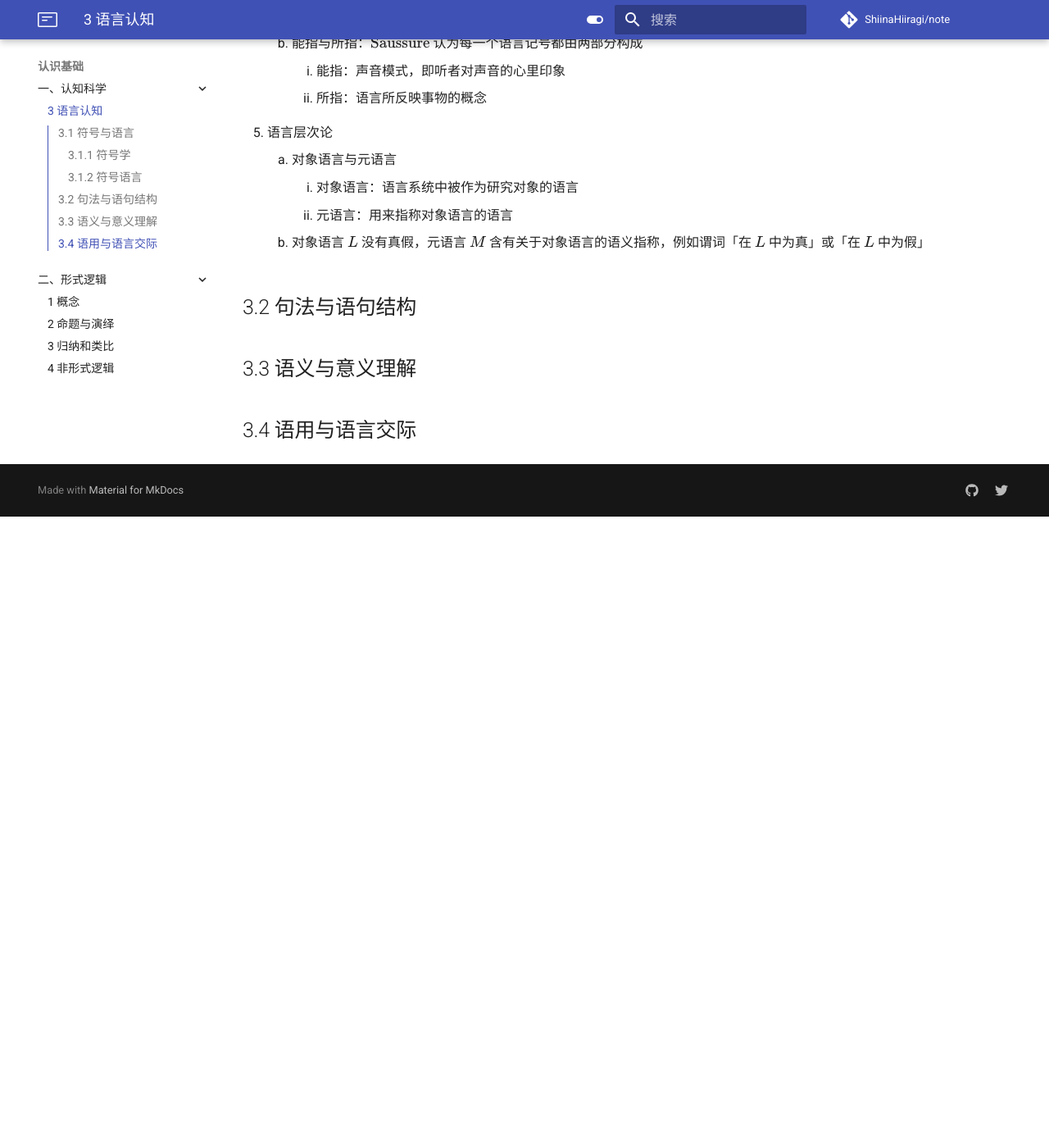
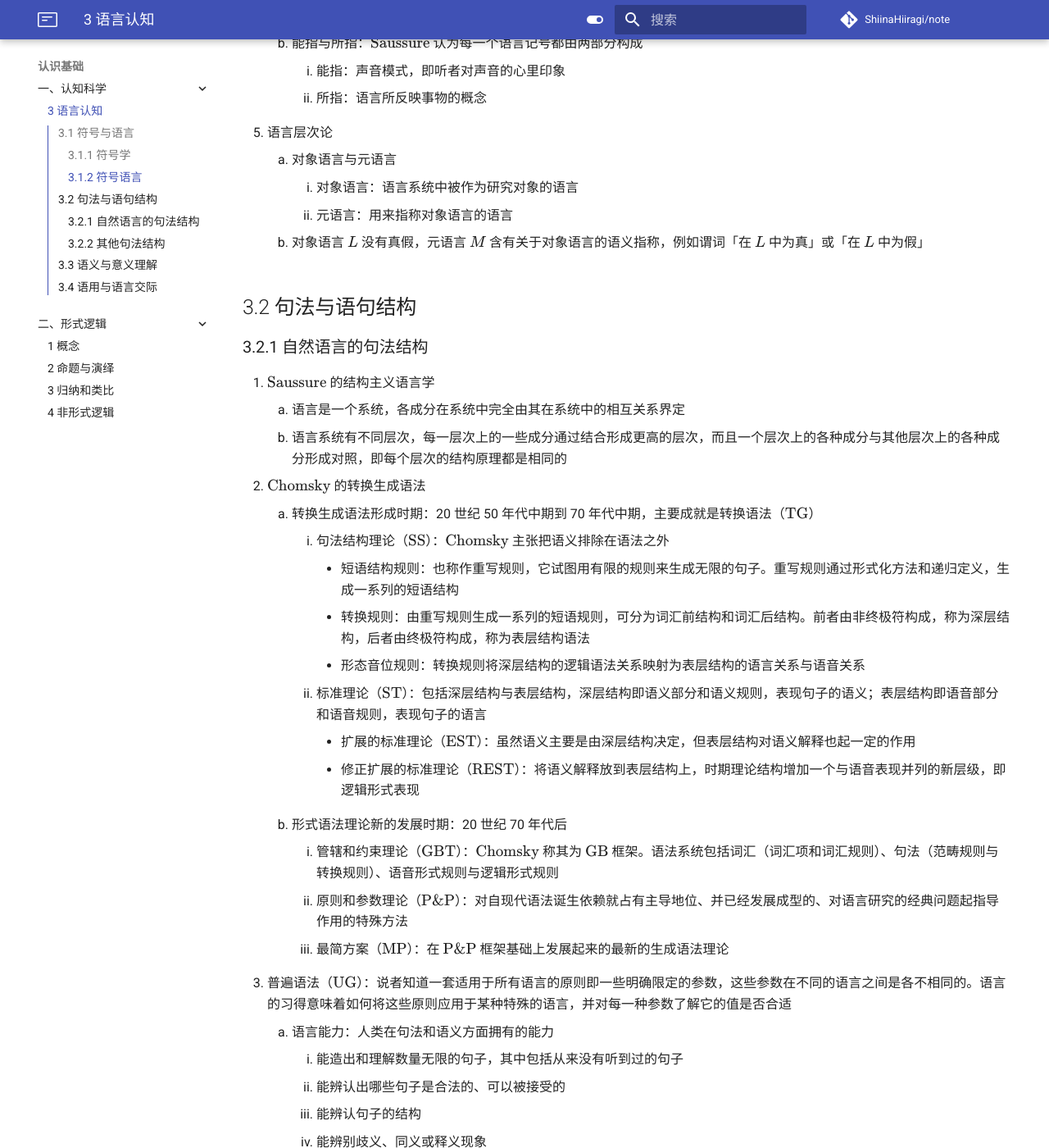
Before and after one commit to ShiinaHiiragi/note, an MkDocs documentation site: the page built from docs/cogn/cogn/lang.md, in a window 1280 px wide and 1400 px high, scrolled down 2305 px. Shown: the whole window at 82% size. Built offline with MkDocs 1.6.1 and Material for MkDocs 9.7.7, drawn with Linux system fonts in a browser that asks for light colours; comment, search, counter and statistics services are not loaded; before the commit the page ends 2935 px from its top, so only the background shows below that; some of the changed text lies outside the part shown.

Commit message:
add syntax for vogn

```diff
--- a/docs/cogn/cogn/lang.md
+++ b/docs/cogn/cogn/lang.md
@@ -10,8 +10,8 @@
     2. 人类的思维是符号思维，即以抽象概念为基础，包括概念、判断与推理等诸形式的思维。符号思维触发了语言与脑的双重进化的进程，符号思维与语言思维之间没有本质的不同
 3. 对语言符号研究的三分框架
     1. 语型学：符号的空间结构
-        1. 词法：初始符号如何排列成有意义的语词
-        2. 句法：语词如何排列为语句
+        1. 词法：根据语言的形成规则，从语言的初始符号，经由形成规则得到语词的加工过程
+        2. 句法：从语词根据句法规则得到语句的加工过程
     2. 语义学：符号的指称与意义
         1. 语义学通过对语言符号和现实世界的对象间建立映射关系来建立语言符号的意义
         2. 自然语言中，语词指称现实世界中的个体、性质或关系；语句指称的是现实世界中的事件
@@ -64,6 +64,50 @@
     2. 对象语言 $L$ 没有真假，元语言 $M$ 含有关于对象语言的语义指称，例如谓词「在 $L$ 中为真」或「在 $L$ 中为假」
 
 ## 3.2 句法与语句结构
+### 3.2.1 自然语言的句法结构
+1. $\text{Saussure}$ 的结构主义语言学
+    1. 语言是一个系统，各成分在系统中完全由其在系统中的相互关系界定
+    2. 语言系统有不同层次，每一层次上的一些成分通过结合形成更高的层次，而且一个层次上的各种成分与其他层次上的各种成分形成对照，即每个层次的结构原理都是相同的
+2. $\text{Chomsky}$ 的转换生成语法
+    1. 转换生成语法形成时期：20 世纪 50 年代中期到 70 年代中期，主要成就是转换语法（$\text{TG}$）
+        1. 句法结构理论（$\text{SS}$）：$\text{Chomsky}$ 主张把语义排除在语法之外
+            - 短语结构规则：也称作重写规则，它试图用有限的规则来生成无限的句子。重写规则通过形式化方法和递归定义，生成一系列的短语结构
+            - 转换规则：由重写规则生成一系列的短语规则，可分为词汇前结构和词汇后结构。前者由非终极符构成，称为深层结构，后者由终极符构成，称为表层结构语法
+            - 形态音位规则：转换规则将深层结构的逻辑语法关系映射为表层结构的语言关系与语音关系
+        2. 标准理论（$\text{ST}$）：包括深层结构与表层结构，深层结构即语义部分和语义规则，表现句子的语义；表层结构即语音部分和语音规则，表现句子的语言
+            - 扩展的标准理论（$\text{EST}$）：虽然语义主要是由深层结构决定，但表层结构对语义解释也起一定的作用
+            - 修正扩展的标准理论（$\text{REST}$）：将语义解释放到表层结构上，时期理论结构增加一个与语音表现并列的新层级，即逻辑形式表现
+    2. 形式语法理论新的发展时期：20 世纪 70 年代后
+        1. 管辖和约束理论（$\text{GBT}$）：$\text{Chomsky}$ 称其为 $\text{GB}$ 框架。语法系统包括词汇（词汇项和词汇规则）、句法（范畴规则与转换规则）、语音形式规则与逻辑形式规则
+        2. 原则和参数理论（$\text{P&P}$）：对自现代语法诞生依赖就占有主导地位、并已经发展成型的、对语言研究的经典问题起指导作用的特殊方法
+        3. 最简方案（$\text{MP}$）：在 $\text{P&P}$ 框架基础上发展起来的最新的生成语法理论
+3. 普遍语法（$\text{UG}$）：说者知道一套适用于所有语言的原则即一些明确限定的参数，这些参数在不同的语言之间是各不相同的。语言的习得意味着如何将这些原则应用于某种特殊的语言，并对每一种参数了解它的值是否合适
+    1. 语言能力：人类在句法和语义方面拥有的能力
+        1. 能造出和理解数量无限的句子，其中包括从来没有听到过的句子
+        2. 能辨认出哪些句子是合法的、可以被接受的
+        3. 能辨认句子的结构
+        4. 能辨别歧义、同义或释义现象
+    2. $\text{Chomsky}$ 将语言学的目标总结为四个主要问题
+        1. 何为语言知识
+        2. 如何获得语言知识
+        3. 如何运用语言知识
+        4. 作为语言知识体系和语言知识运用的物质基础，其生理机制是什么
+4. 生成转换语法的原则
+    1. 生成语法是唯理论的
+        1. 语法是描述的而非说明的：生成语法通过理论的描述来解释语言现象
+        2. 语法应该是明确的：生成语法被假设为一种精确的规则系统，该系统无需依赖任何预先的语言知识
+        3. 语言分析应该具有最大的普遍性：如果两个语法覆盖相同的语言范围，一个语法有两条不同的规则，零一个语法仅有一条规则，则后者优于前者
+        4. 语法理论会产生普遍要求：生成语法的普遍原则注重形式公式的描述，这些原则无法再语言现象中直接观察到；相反，这些普遍原则的发现和检验涉及经验观察、方法论假设以及推理过程的复杂综合
+    2. 生成语法是心理主义的
+        1. 语法应表征语言能力而非语言行为：生成语法并不视图描述本地说话者的所有实际话语，因为语言是无穷的
+        2. 语法应该是心理相关的：一种特殊的生成语法就是与知晓一种特殊语言的人的心脑相关的那样一种理论
+
+### 3.2.2 其他句法结构
+1. 传统逻辑：即 $\text{Aristotle}$ 逻辑，其句法结构的基本内容只有假言推理与三段论
+    1. 假言推理：反应因果关系的推理，其中因果关系分为客观因果、主观因果和虚拟因果
+    2. 三段论：表达由三种词项组成的三个判断之间的推理关系
+2. 一阶逻辑：建立在形式语言的基础上的逻辑系统
+3. 艺术符号系统：音乐、绘画、建筑、小说、诗歌及戏剧等
 
 ## 3.3 语义与意义理解
 
```
Also changed, not shown: docs/cogn/formal/deduction.md (+1 -1 lines), docs/intro/dir.md (+1 -0 lines), docs/meta/lang/pragma.md (+6 -6 lines).
